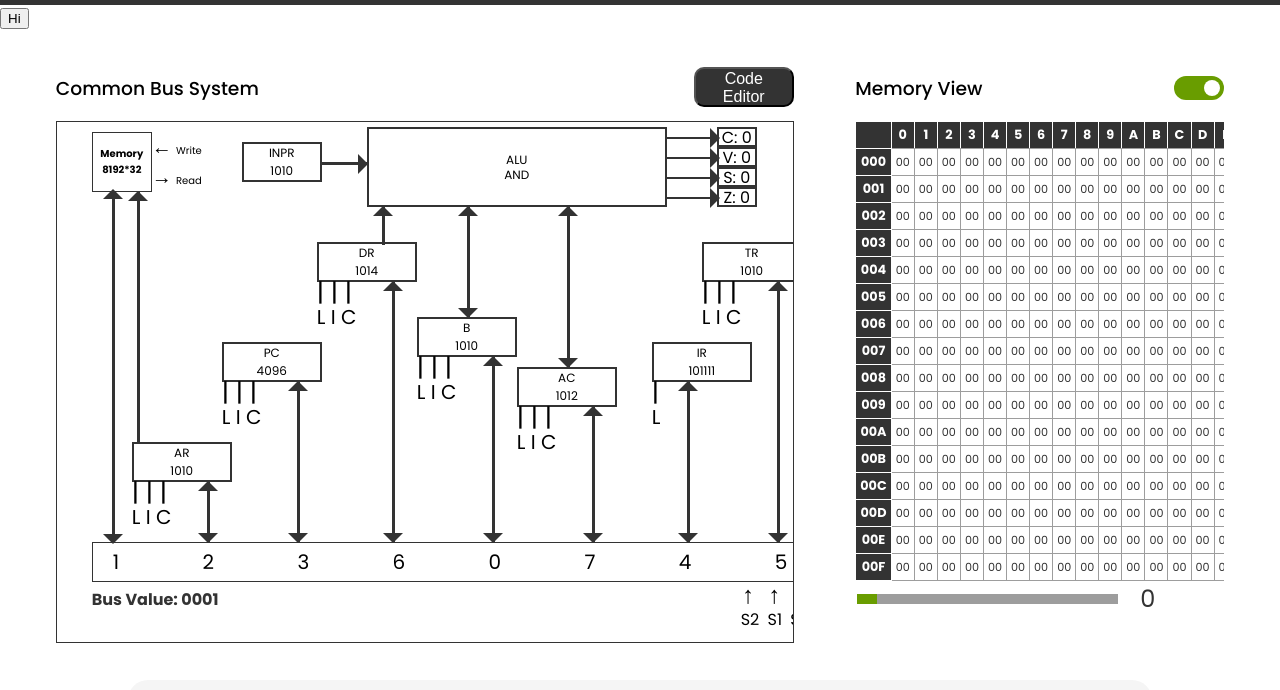
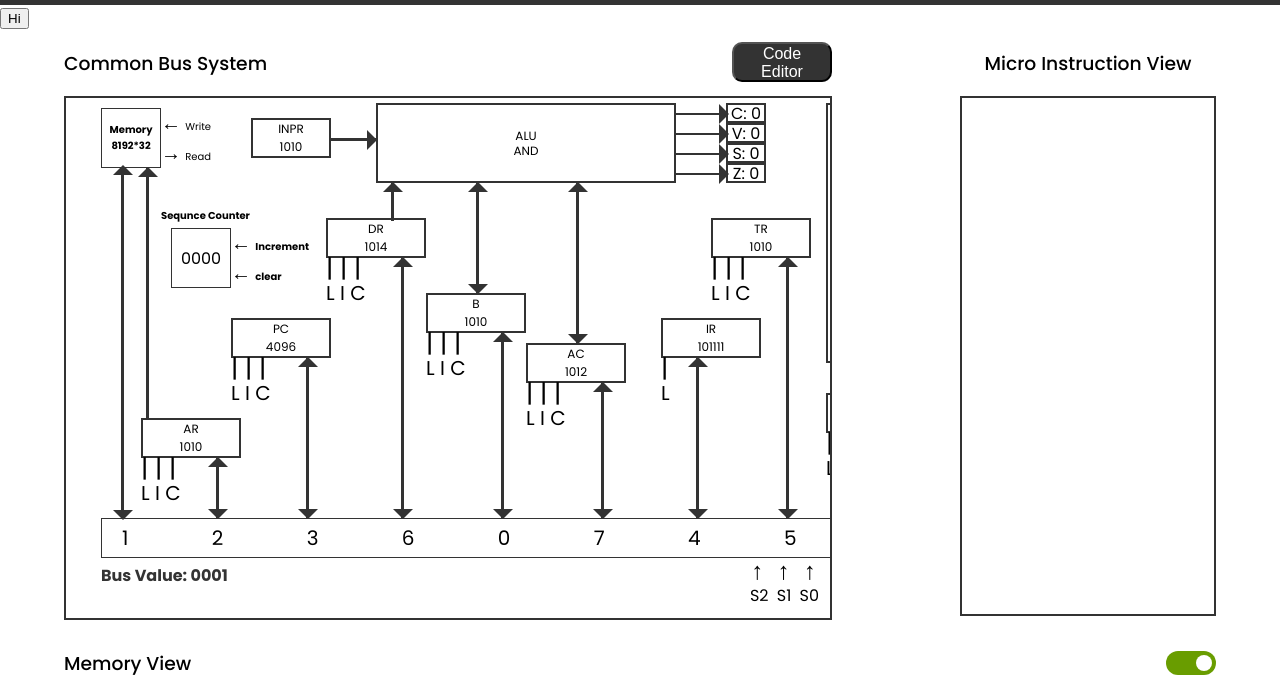
Before and after one commit to SaskarKhadka/The-S2GC, a plain HTML site: page S2GC/HTML/index.html in a window 1280 px wide. Shown: the part 52-742 px from the top of the page. Drawn offline with Linux system fonts and the light colour scheme; a script that the page names is missing.

Commit message:
SC and MIS

```diff
--- a/S2GC/HTML/index.html
+++ b/S2GC/HTML/index.html
@@ -92,6 +92,22 @@
                                 </div>
                             </div>
                             <div class="memory-to-selection-1" id="memory-to-selection-1"> </div>
+                            <div class="SC-container">
+                                <div class="SC-headline">Sequnce Counter</div>
+                                <div class="SC-box" id="SC-box">
+                                    <span class="SC-content-value" id="SC-content-value">0000</span>
+                                </div>
+                                <div class="SC-change-box" id="SC-change-box">
+                                    <div class="SC-increment" id="SC-increment">
+                                        <span class="increment-arrow" id="increment-arrow">&#8592</span>
+                                        <span class="increment-text" id="increment-text">Increment</span>
+                                    </div>
+                                    <div class="SC-clear" id="SC-clear">
+                                        <span class="clear-arrow" id="clear-arrow">&#8592</span>
+                                        <span class="clear-text" id="clear-text">clear</span>
+                                    </div>
+                                </div>
+                            </div>
                             <div class="AR-container" id="AR-container">
                                 <div class="AR-to-memory" id="AR-to-memory"></div>
                                 <div class="AR-box" id="AR-box">
@@ -194,7 +210,8 @@
                                     <div class="ALU-content-value" id="ALU-content-operation">AND</div>
                                     <div class="ALU-content-value" id="ALU-content-value" style="display: none"></div>
                                     <div class="ALU-content-value" id="ALU-content-carry" style="display: none"></div>
-                                    <div class="ALU-content-value" id="ALU-content-overflow" style="display: none"></div>
+                                    <div class="ALU-content-value" id="ALU-content-overflow" style="display: none">
+                                    </div>
                                 </div>
                                 <div class="DR-to-ALU" id="DR-to-ALU"></div>
                                 <div class="B-to-ALU" id="B-to-ALU"></div>
@@ -344,6 +361,13 @@
                 </div>
             </div>
 
+            <div class="MIS-container" id="MIS-container">
+                <h3 class="MIS-title">Micro Instruction View</h3>
+                <div class="MIS-box" id="MIS-box">
+
+                </div>
+            </div>
+        </div>
         <div class="memory-container">
             <div class="headline-text">
                 <h3 class="hedline-title" id="headline-title">Memory View</h3>
@@ -359,7 +383,6 @@
             <div class="slider">
                 <input class="slider-input" id="slider-input" type="range" min="0" max="15" value="0"
                     oninput="sliderChange(this.value)"><span id="sliderValue">0</span>
-                </div>
             </div>
         </div>
     </div>
--- /dev/null
+++ b/S2GC/css/MIS/view.css
@@ -0,0 +1,29 @@
+.MIS-container {
+  height: 600px;
+  align-items: center;
+}
+
+.MIS-box {
+  overflow-y: auto;
+  border: 1px solid var(--dark);
+  padding: 10px;
+  height: 520px;
+  border: 2px solid var(--dark);
+}
+
+.MIS-title {
+  text-align: center;
+}
+
+@media only screen and (min-width: 768px) {
+  .MIS-container {
+    width: 20%;
+  }
+}
+
+@media only screen and (max-width: 768px) {
+  .MIS-container {
+    width: 90%;
+    margin-left: 5%;
+  }
+}
--- /dev/null
+++ b/S2GC/css/bus/SC.css
@@ -0,0 +1,41 @@
+.SC-container {
+  position: absolute;
+  top: 120px;
+  left: 70px;
+}
+.SC-headline {
+  position: absolute;
+  font-size: 10px;
+  font-weight: bold;
+  padding: 5px;
+  left: -15px;
+  top: -25px;
+  width: 100px;
+}
+.SC-box {
+  position: absolute;
+  width: 60px;
+  height: 60px;
+  display: flex;
+  justify-content: center;
+  align-items: center;
+  text-align: center;
+  border: 1px solid var(--dark);
+}
+.SC-change-box {
+  position: absolute;
+  width: 100px;
+  left: 60px;
+}
+
+.increment-arrow,
+.clear-arrow {
+  font-size: 20px;
+  font-weight: bold;
+}
+
+.increment-text,
+.clear-text {
+  font-size: 10px;
+  font-weight: bold;
+}
--- a/S2GC/css/bus/commonBus.css
+++ b/S2GC/css/bus/commonBus.css
@@ -5,7 +5,7 @@
 
 .common-bus-box {
   overflow-y: auto;
-  border: 1px solid var(--dark);
+  border: 2px solid var(--dark);
   padding: 10px;
 }
 
@@ -28,10 +28,8 @@
 
 @media only screen and (max-width: 768px) {
   .common-bus-container {
-    width: 80%;
-    margin-left: 10%;
-    margin-right: 10%;
-    margin-top: 5%;
+    width: 90%;
+    margin-left: 5%;
   }
 }
 
--- a/S2GC/css/footer.css
+++ b/S2GC/css/footer.css
@@ -2,8 +2,8 @@
   display: flex;
   justify-content: space-between;
   background: #f5f5f5;
-    width: 80%;
-    margin-left: 10%;
+  width: 90%;
+  margin-left: 5%;
   font-size: 0.8em;
   border-radius: 20px;
   color: #888;
--- a/S2GC/css/index.css
+++ b/S2GC/css/index.css
@@ -21,10 +21,8 @@
 @import url("./bus/IR.css");
 @import url("./bus/TR.css");
 @import url("./bus/OUTR.css");
-
-.body-content {
-  margin: 25px;
-}
+@import url("./bus/SC.css");
+@import url("./MIS/view.css");
 
 @media only screen and (min-width: 768px) {
   .body-content {
--- a/S2GC/css/memory/table.css
+++ b/S2GC/css/memory/table.css
@@ -1,3 +1,8 @@
+.memory-container {
+  width: 90%;
+  margin-left: 5%;
+}
+
 .slot-container {
   overflow-y: auto;
 }
@@ -49,17 +54,3 @@
   background-color: var(--green);
   color: var(--white);
 }
-
-@media only screen and (min-width: 768px) {
-  .memory-container {
-    width: 30%;
-  }
-}
-
-@media only screen and (max-width: 768px) {
-  .memory-container {
-    width: 80%;
-    margin-left: 10%;
-    margin-right: 10%;
-  }
-}
--- /dev/null
+++ b/S2GC/script/bus/SC/SC.js
@@ -0,0 +1,10 @@
+let SCContentID = document.getElementById("SC-content-value");
+function incrementSC() {
+  SCContentID.innerHTML++;
+  SCIncrementColors();
+}
+
+function clearSC() {
+  SCContentID.innerHTML = "0000";
+  SCClearColors();
+}
--- /dev/null
+++ b/S2GC/script/bus/SC/SCColors.js
@@ -0,0 +1,11 @@
+function SCIncrementColors() {
+  activeBoxOn("SC-box");
+  activeSignalOn("increment-arrow");
+  activeSignalOn("increment-text");
+}
+
+function SCClearColors() {
+  activeBoxOn("SC-box");
+  activeSignalOn("clear-arrow");
+  activeSignalOn("clear-text");
+}
--- a/S2GC/script/index.js
+++ b/S2GC/script/index.js
@@ -31,6 +31,8 @@ let scriptList = [
   "../script/bus/ALU/ALUColors.js",
   "../script/bus/ALU/ALU.js",
   "../script/bus/FlipFlop/FF.js",
+  "../script/bus/SC/SC.js",
+  "../script/bus/SC/SCColors.js",
   "../script/codeEditor/model.js",
   "../src/decoder/decoder.js",
   // "../src/bus/bus.js",
```
Lines whose indentation alone changed are shown as unchanged.
